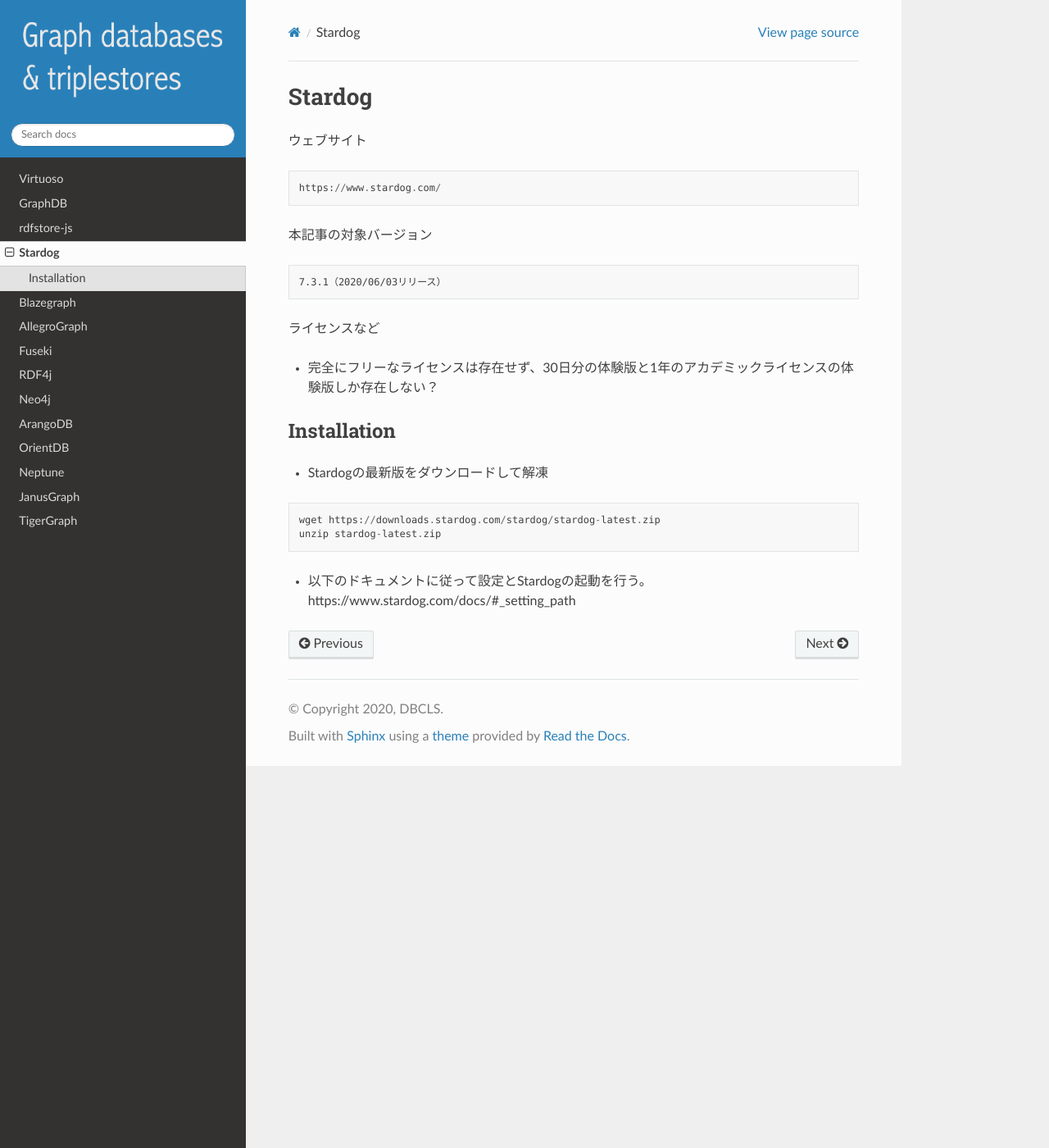
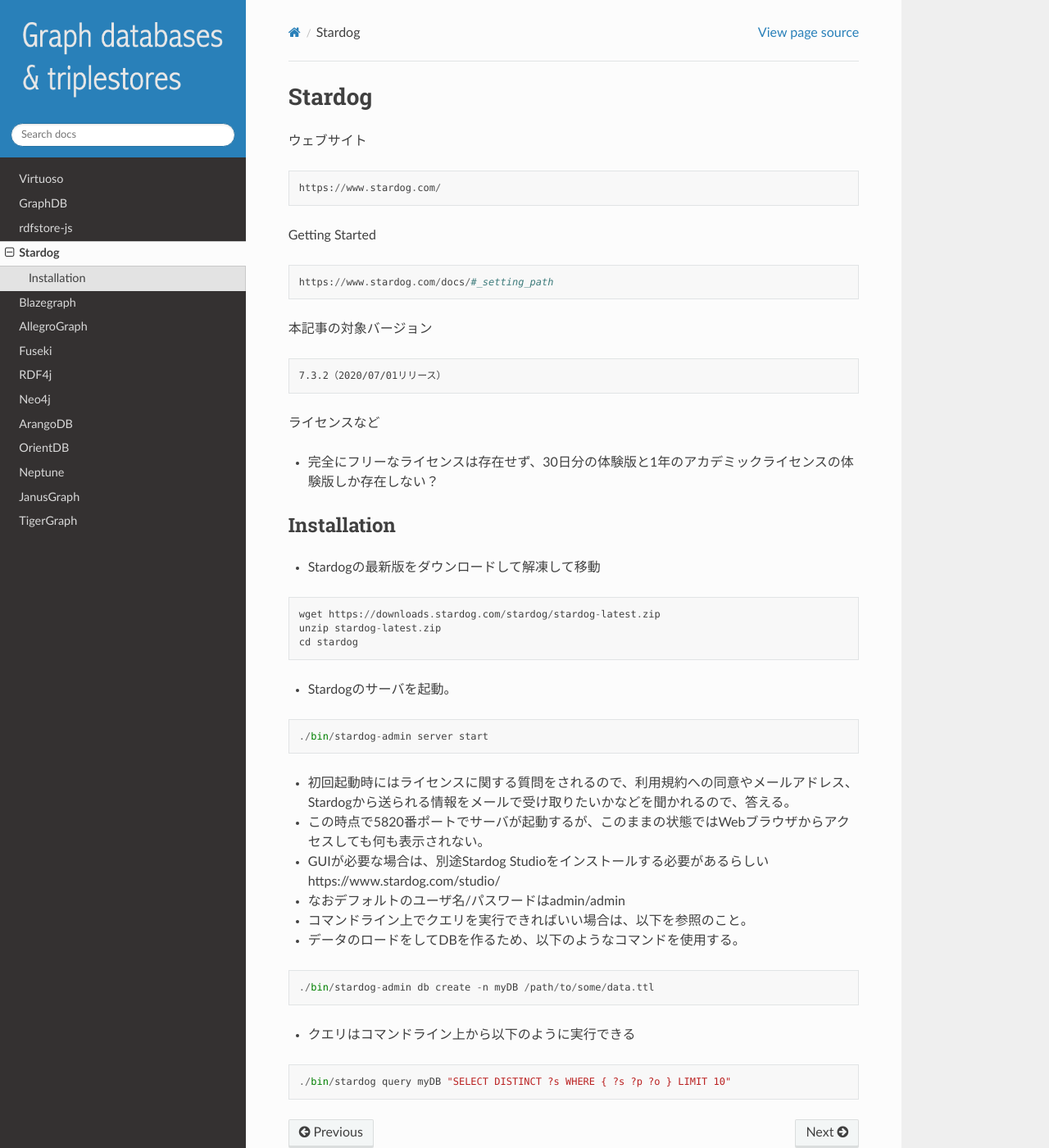
Before and after one commit to dbcls/graphdbs, a Sphinx documentation site: the page built from docs/md/stardog.md, in a window 1280 px wide and 1400 px high. Shown: the whole window at 82% size. Built offline with Sphinx 7.4.7 and the Read the Docs theme 2.0.0, drawn with Linux system fonts in a browser that asks for light colours.

Commit message:
Update stardog.md

````diff
--- a/docs/md/stardog.md
+++ b/docs/md/stardog.md
@@ -4,9 +4,13 @@
 
     https://www.stardog.com/
 
+Getting Started
+
+    https://www.stardog.com/docs/#_setting_path
+
 本記事の対象バージョン
 
-    7.3.1（2020/06/03リリース）
+    7.3.2（2020/07/01リリース）
 
 ライセンスなど
 
@@ -15,11 +19,33 @@
 
 ## Installation
 
-* Stardogの最新版をダウンロードして解凍
+* Stardogの最新版をダウンロードして解凍して移動
 ```
 wget https://downloads.stardog.com/stardog/stardog-latest.zip
 unzip stardog-latest.zip
+cd stardog
 ```
 
-* 以下のドキュメントに従って設定とStardogの起動を行う。
-https://www.stardog.com/docs/#_setting_path
+* Stardogのサーバを起動。
+```
+./bin/stardog-admin server start
+```
+
+* 初回起動時にはライセンスに関する質問をされるので、利用規約への同意やメールアドレス、
+Stardogから送られる情報をメールで受け取りたいかなどを聞かれるので、答える。
+
+* この時点で5820番ポートでサーバが起動するが、このままの状態ではWebブラウザからアクセスしても何も表示されない。
+ * GUIが必要な場合は、別途Stardog Studioをインストールする必要があるらしい https://www.stardog.com/studio/
+ * なおデフォルトのユーザ名/パスワードはadmin/admin
+ * コマンドライン上でクエリを実行できればいい場合は、以下を参照のこと。
+
+* データのロードをしてDBを作るため、以下のようなコマンドを使用する。
+
+```
+./bin/stardog-admin db create -n myDB /path/to/some/data.ttl
+```
+
+* クエリはコマンドライン上から以下のように実行できる
+```
+./bin/stardog query myDB "SELECT DISTINCT ?s WHERE { ?s ?p ?o } LIMIT 10"
+```
````
